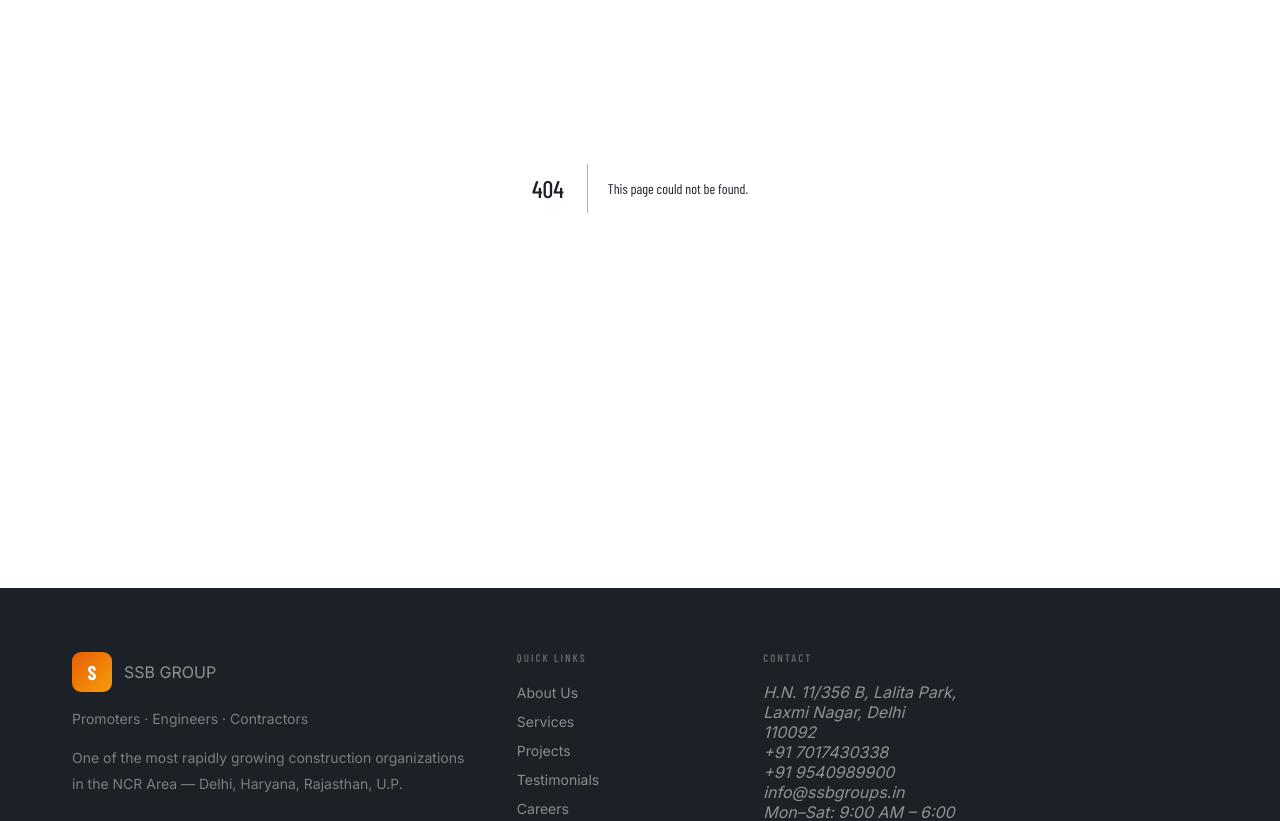
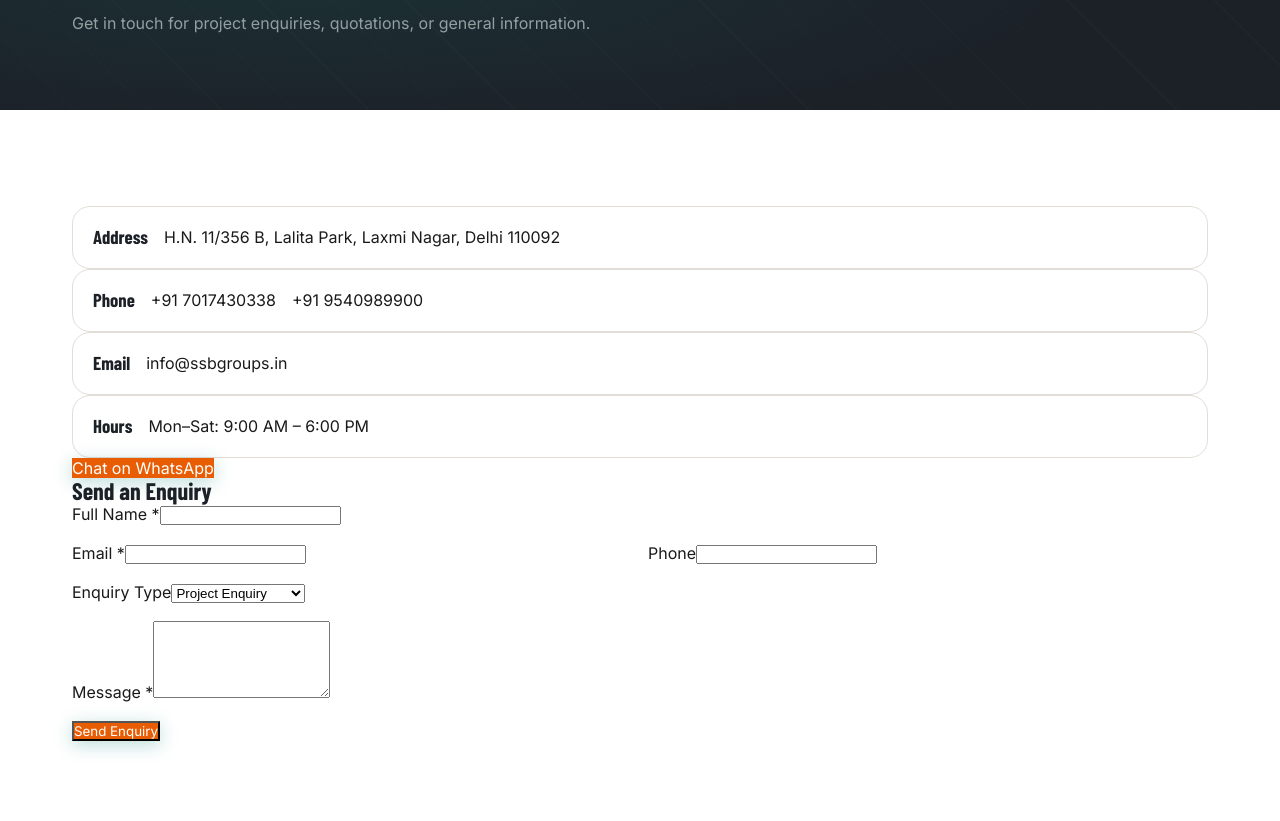
Before and after one commit to shivajitiwari1/sssbgroups, a Next.js app: page /contact in a window 1280 px wide. Before the commit this address had no page. Shown: the part 310-1131 px from the top of the page. Built offline with nearby package versions, Linux system fonts and the light colour scheme; a web font is replaced by a local one.

Commit message:
feat: add contact page

```diff
--- /dev/null
+++ b/app/contact/page.tsx
@@ -0,0 +1,176 @@
+'use client';
+import { useState } from 'react';
+import siteData from '@/data/site.json';
+
+const { contact } = siteData;
+
+export default function ContactPage() {
+  const [form, setForm] = useState({
+    name: '',
+    email: '',
+    phone: '',
+    type: 'Project Enquiry',
+    message: '',
+  });
+  const [status, setStatus] = useState<'idle' | 'sending' | 'sent' | 'error'>('idle');
+
+  const enquiryTypes = [
+    'Project Enquiry',
+    'Service Enquiry',
+    'Quotation Request',
+    'Manpower Supply',
+    'Career Enquiry',
+    'Other',
+  ];
+
+  async function handleSubmit(e: React.FormEvent) {
+    e.preventDefault();
+    setStatus('sending');
+    try {
+      const res = await fetch('/api/contact', {
+        method: 'POST',
+        headers: { 'Content-Type': 'application/json' },
+        body: JSON.stringify(form),
+      });
+      if (res.ok) {
+        setStatus('sent');
+        setForm({ name: '', email: '', phone: '', type: 'Project Enquiry', message: '' });
+      } else {
+        setStatus('error');
+      }
+    } catch {
+      setStatus('error');
+    }
+  }
+
+  return (
+    <>
+      <section className="page-hero">
+        <div className="container">
+          <span className="section-tag">Reach Us</span>
+          <h1>Contact SSB Group</h1>
+          <p>Get in touch for project enquiries, quotations, or general information.</p>
+        </div>
+      </section>
+
+      <section className="section">
+        <div className="container contact-layout">
+          {/* Info Cards */}
+          <div className="contact-info">
+            <div className="contact-card">
+              <h3>Address</h3>
+              <p>{contact.address}</p>
+            </div>
+            <div className="contact-card">
+              <h3>Phone</h3>
+              <p><a href={`tel:${contact.phones[0].replace(/\s/g,'')}`}>{contact.phones[0]}</a></p>
+              <p><a href={`tel:${contact.phones[1].replace(/\s/g,'')}`}>{contact.phones[1]}</a></p>
+            </div>
+            <div className="contact-card">
+              <h3>Email</h3>
+              <p><a href={`mailto:${contact.email}`}>{contact.email}</a></p>
+            </div>
+            <div className="contact-card">
+              <h3>Hours</h3>
+              <p>{contact.hours}</p>
+            </div>
+            <a
+              href={`https://wa.me/${contact.whatsapp}`}
+              target="_blank"
+              rel="noopener noreferrer"
+              className="btn-teal whatsapp-cta"
+            >
+              Chat on WhatsApp
+            </a>
+          </div>
+
+          {/* Enquiry Form */}
+          <div className="contact-form-wrap">
+            <h2>Send an Enquiry</h2>
+            {status === 'sent' ? (
+              <div className="form-success">
+                Thank you! We'll get back to you within 24 hours.
+              </div>
+            ) : (
+              <form onSubmit={handleSubmit} className="contact-form">
+                <div className="form-group">
+                  <label htmlFor="name">Full Name *</label>
+                  <input
+                    id="name"
+                    type="text"
+                    required
+                    value={form.name}
+                    onChange={(e) => setForm({ ...form, name: e.target.value })}
+                  />
+                </div>
+                <div className="form-row">
+                  <div className="form-group">
+                    <label htmlFor="email">Email *</label>
+                    <input
+                      id="email"
+                      type="email"
+                      required
+                      value={form.email}
+                      onChange={(e) => setForm({ ...form, email: e.target.value })}
+                    />
+                  </div>
+                  <div className="form-group">
+                    <label htmlFor="phone">Phone</label>
+                    <input
+                      id="phone"
+                      type="tel"
+                      value={form.phone}
+                      onChange={(e) => setForm({ ...form, phone: e.target.value })}
+                    />
+                  </div>
+                </div>
+                <div className="form-group">
+                  <label htmlFor="type">Enquiry Type</label>
+                  <select
+                    id="type"
+                    value={form.type}
+                    onChange={(e) => setForm({ ...form, type: e.target.value })}
+                  >
+                    {enquiryTypes.map((t) => (
+                      <option key={t} value={t}>{t}</option>
+                    ))}
+                  </select>
+                </div>
+                <div className="form-group">
+                  <label htmlFor="message">Message *</label>
+                  <textarea
+                    id="message"
+                    rows={5}
+                    required
+                    value={form.message}
+                    onChange={(e) => setForm({ ...form, message: e.target.value })}
+                  />
+                </div>
+                {status === 'error' && (
+                  <p className="form-error">Something went wrong. Please try again.</p>
+                )}
+                <button type="submit" className="btn-teal" disabled={status === 'sending'}>
+                  {status === 'sending' ? 'Sending…' : 'Send Enquiry'}
+                </button>
+              </form>
+            )}
+          </div>
+        </div>
+      </section>
+
+      {contact.mapEmbed && (
+        <section className="map-section">
+          <iframe
+            src={contact.mapEmbed}
+            width="100%"
+            height="400"
+            style={{ border: 0 }}
+            allowFullScreen
+            loading="lazy"
+            referrerPolicy="no-referrer-when-downgrade"
+          />
+        </section>
+      )}
+    </>
+  );
+}
```
